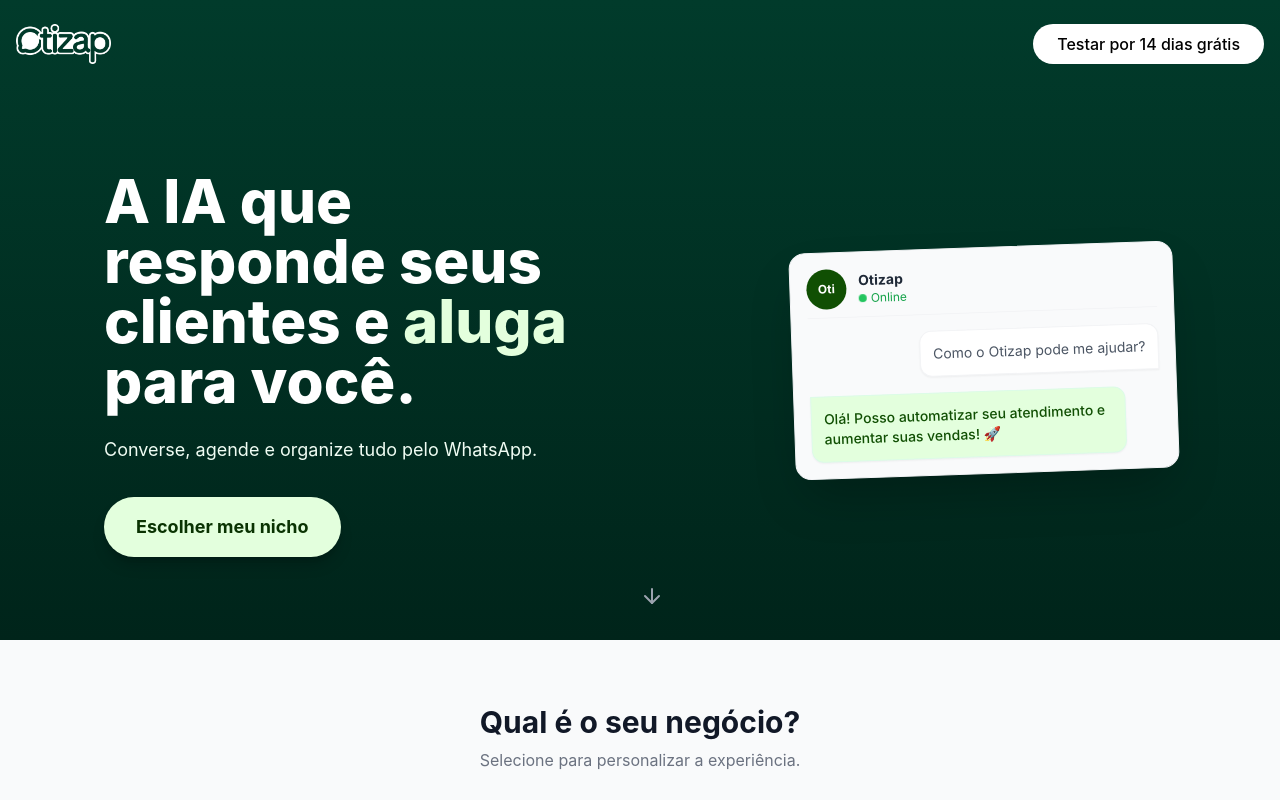
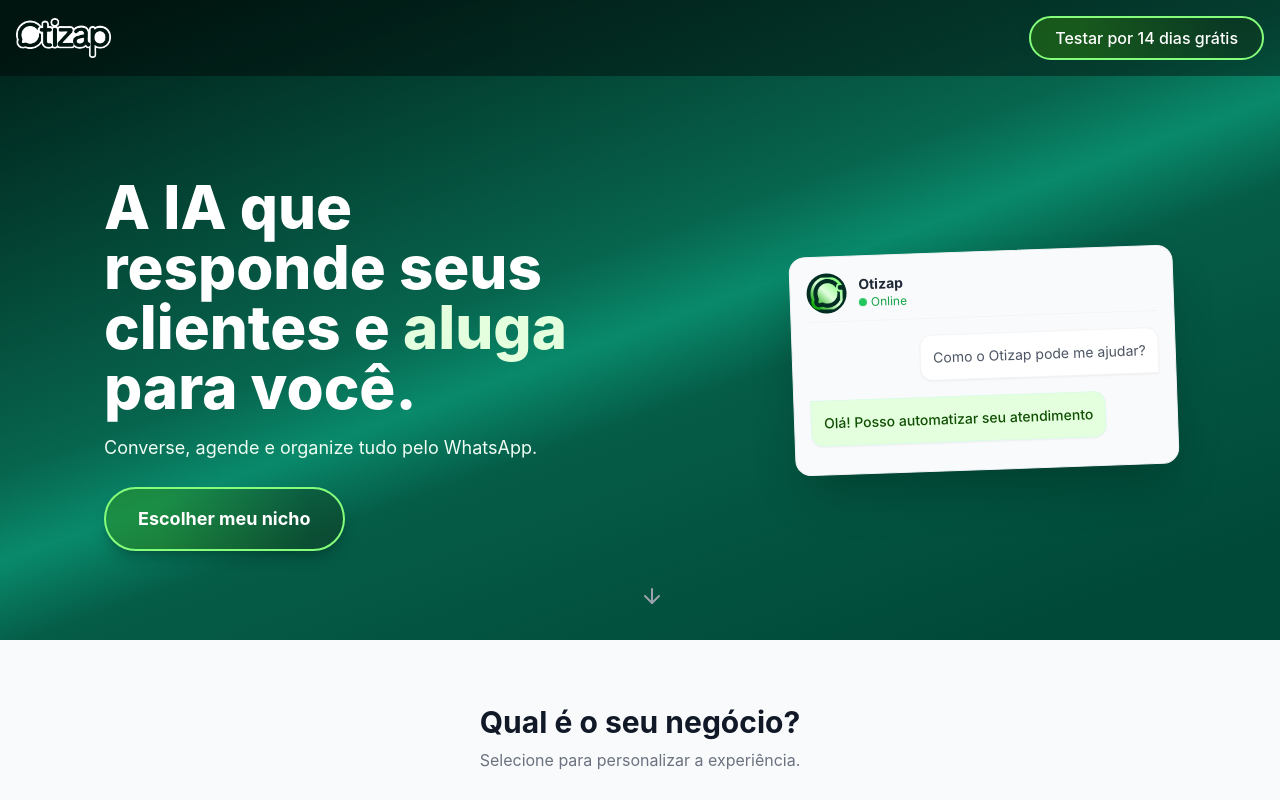
Before and after one commit to desousajhonny/otizap-webapp, a React (Vite) app: page / in a window 1280 px wide. Shown: the top 800 px of the page. Built offline with nearby package versions, Linux system fonts and the light colour scheme.

Commit message:
update header and hero section. Added gradient, icons, animação, sticky header, bottons.

```diff
--- a/src/components/Header.jsx
+++ b/src/components/Header.jsx
@@ -1,13 +1,42 @@
-import React from 'react';
+import React, { useState, useEffect } from 'react';
 import logo from '../assets/logo.png';
 
 const Header = () => {
+    const [isScrolled, setIsScrolled] = useState(false);
+
+    useEffect(() => {
+        const handleScroll = () => {
+            setIsScrolled(window.scrollY > 50);
+        };
+
+        window.addEventListener('scroll', handleScroll);
+        return () => window.removeEventListener('scroll', handleScroll);
+    }, []);
+
     return (
-        <header className="w-full absolute top-0 left-0 z-10 py-6">
-            <div className="max-w-7xl mx-auto px-4 flex justify-center md:justify-between items-center">
-                <img src={logo} alt="Otizap Logo" className="h-12 md:h-10" />
-                <button className="hidden md:block bg-white text-black px-6 py-2 rounded-full font-medium hover:bg-gray-100 transition-colors">
-                    Testar por 14 dias grátis
+        <header
+            className={`w-full fixed top-0 left-0 z-50 py-4 transition-all duration-300 ${isScrolled ? 'bg-black/80 backdrop-blur-md' : 'bg-black/40'}`}
+        >
+            <div className="max-w-7xl mx-auto px-4 flex justify-between items-center">
+                <img
+                    src={isScrolled ? '/logo_icon.png' : logo}
+                    alt="Otizap Logo"
+                    className={`transition-all duration-300 ${isScrolled ? 'h-10 w-10' : 'h-12 md:h-10'}`}
+                />
+                <button
+                    className="px-4 py-2 md:px-6 font-medium text-white transition-transform hover:scale-105 text-sm md:text-base"
+                    style={{
+                        borderRadius: '100px',
+                        border: '2px solid #84FE7B',
+                        background: 'linear-gradient(81deg, rgba(62, 152, 1, 0.35) 23.07%, rgba(21, 50, 16, 0.35) 84.49%)'
+                    }}
+                >
+                    <span className="md:hidden">
+                        {isScrolled ? 'Testar grátis no meu negócio' : 'Teste Grátis'}
+                    </span>
+                    <span className="hidden md:inline">
+                        {isScrolled ? 'Testar grátis no meu negócio' : 'Testar por 14 dias grátis'}
+                    </span>
                 </button>
             </div>
         </header>
--- a/src/components/Hero.jsx
+++ b/src/components/Hero.jsx
@@ -67,50 +67,96 @@
     );
 };
 
+const TypingIndicator = () => (
+    <div className="bg-[#E3FFDD] p-3 rounded-tr-xl rounded-bl-xl rounded-br-xl shadow-sm border border-green-100 inline-block">
+        <div className="flex space-x-1">
+            <motion.div
+                className="w-2 h-2 bg-green-600 rounded-full"
+                animate={{ y: [0, -5, 0] }}
+                transition={{ duration: 0.6, repeat: Infinity, ease: "easeInOut", delay: 0 }}
+            />
+            <motion.div
+                className="w-2 h-2 bg-green-600 rounded-full"
+                animate={{ y: [0, -5, 0] }}
+                transition={{ duration: 0.6, repeat: Infinity, ease: "easeInOut", delay: 0.2 }}
+            />
+            <motion.div
+                className="w-2 h-2 bg-green-600 rounded-full"
+                animate={{ y: [0, -5, 0] }}
+                transition={{ duration: 0.6, repeat: Infinity, ease: "easeInOut", delay: 0.4 }}
+            />
+        </div>
+    </div>
+);
+
 const Hero = ({ niche, onScrollToNiche }) => {
     const actionWords = ["vende", "aluga", "agenda", "atende"];
+    const [chatStep, setChatStep] = React.useState(0); // 0: empty, 1: user msg, 2: typing, 3: bot msg
+
+    React.useEffect(() => {
+        const t1 = setTimeout(() => setChatStep(1), 800);   // User message appears
+        const t2 = setTimeout(() => setChatStep(2), 2000);  // Typing starts
+        const t3 = setTimeout(() => setChatStep(3), 4000);  // Bot message appears
+
+        return () => {
+            clearTimeout(t1);
+            clearTimeout(t2);
+            clearTimeout(t3);
+        };
+    }, []);
 
     return (
-        <section className="relative flex flex-col md:flex-row items-center justify-between px-6 py-12 pt-40 md:pt-32 min-h-[85vh] md:min-h-[80vh] bg-gradient-to-b from-[#013B2B] to-[#00241a] overflow-hidden">
+        <section
+            className="relative flex flex-col md:flex-row items-center justify-between px-6 py-12 pt-32 md:pt-32 min-h-[85vh] md:min-h-[80vh] overflow-hidden"
+            style={{
+                background: 'linear-gradient(160deg, #00231B 4.76%, #07654E 42.8%, #098A6B 50.83%, #055C47 58.86%, #004837 92.67%)'
+            }}
+        >
 
-            {/* Left Column: Text & CTA */}
+            {/* Left Column: Text & CTA (Desktop) */}
             <motion.div
                 initial={{ opacity: 0, x: -50 }}
                 animate={{ opacity: 1, x: 0 }}
                 transition={{ duration: 0.5 }}
-                className="w-full md:w-1/2 max-w-2xl z-10 text-center md:text-left mb-12 md:mb-0 md:pl-10 lg:pl-20"
+                className="w-full md:w-1/2 max-w-2xl z-10 text-center md:text-left mb-6 md:mb-0 md:pl-10 lg:pl-20"
             >
                 <div className="mb-2"></div>
 
-                <h1 className="text-4xl md:text-5xl lg:text-6xl font-extrabold text-white leading-tight mb-6">
+                <h1 className="text-4xl md:text-5xl lg:text-6xl font-extrabold text-white leading-tight mb-4">
                     A IA que responde seus clientes e <TypewriterCycle words={actionWords} /> para você.
                 </h1>
 
-                <p className="text-lg text-green-50 mb-8 max-w-lg mx-auto md:mx-0 leading-relaxed">
+                <p className="text-lg text-green-50 mb-6 max-w-lg mx-auto md:mx-0 leading-relaxed">
                     {niche.subhead}
                 </p>
 
+                {/* Desktop Button */}
                 <motion.button
                     whileHover={{ scale: 1.05 }}
                     whileTap={{ scale: 0.95 }}
                     onClick={onScrollToNiche}
-                    className="bg-[#E3FFDD] hover:bg-white text-primary-dark font-bold py-4 px-8 rounded-full text-lg shadow-lg shadow-black/20 transition-all w-full md:w-auto"
+                    className="hidden md:block font-bold py-4 px-8 text-lg shadow-lg shadow-black/20 transition-all w-full md:w-auto text-white"
+                    style={{
+                        borderRadius: '100px',
+                        border: '2px solid #84FE7B',
+                        background: 'linear-gradient(81deg, rgba(62, 152, 1, 0.35) 23.07%, rgba(21, 50, 16, 0.35) 84.49%)'
+                    }}
                 >
                     Escolher meu nicho
                 </motion.button>
             </motion.div>
 
-            {/* Right Column: Chat Simulation */}
+            {/* Right Column: Chat Simulation & Mobile CTA */}
             <motion.div
                 initial={{ opacity: 0, x: 50 }}
                 animate={{ opacity: 1, x: 0 }}
                 transition={{ delay: 0.3, duration: 0.5 }}
-                className="w-full md:w-1/2 flex justify-center md:justify-end md:pr-10 lg:pr-20 relative z-10"
+                className="w-full md:w-1/2 flex flex-col items-center md:items-end md:pr-10 lg:pr-20 relative z-10"
             >
-                <div className="w-full max-w-xs md:max-w-sm bg-gray-50 rounded-2xl border border-gray-100 shadow-2xl p-4 transform md:rotate-[-2deg] hover:rotate-0 transition-transform duration-500">
+                <div className="w-full max-w-xs md:max-w-sm bg-gray-50 rounded-2xl border border-gray-100 shadow-2xl p-4 transform md:rotate-[-2deg] hover:rotate-0 transition-transform duration-500 mb-8 md:mb-0">
                     <div className="flex items-center space-x-3 mb-4 border-b border-gray-100 pb-2">
-                        <div className="w-10 h-10 bg-[#104F03] rounded-full flex items-center justify-center text-white text-xs font-bold">
-                            Oti
+                        <div className="w-10 h-10 rounded-full flex items-center justify-center overflow-hidden bg-[#012D23] p-1">
+                            <img src="/logo_icon.png" alt="Otizap Icon" className="w-full h-full object-cover" />
                         </div>
                         <div className="text-left">
                             <p className="text-sm font-bold text-gray-800">Otizap</p>
@@ -120,22 +166,60 @@
                             </p>
                         </div>
                     </div>
-                    <div className="space-y-4 text-left text-sm">
+                    <div className="space-y-4 text-left text-sm min-h-[120px]">
                         {/* User Message */}
-                        <div className="flex justify-end">
+                        {chatStep >= 1 && (
+                            <motion.div
+                                initial={{ opacity: 0, y: 10 }}
+                                animate={{ opacity: 1, y: 0 }}
+                                className="flex justify-end"
+                            >
                                 <div className="bg-white p-3 rounded-tl-xl rounded-tr-xl rounded-bl-xl shadow-sm border border-gray-100 inline-block max-w-[90%]">
                                     <p className="text-gray-600">Como o Otizap pode me ajudar?</p>
                                 </div>
-                        </div>
+                            </motion.div>
+                        )}
 
-                        {/* Bot Message with Typing Effect */}
-                        <div className="flex justify-start">
+                        {/* Typing Indicator */}
+                        {chatStep === 2 && (
+                            <motion.div
+                                initial={{ opacity: 0, y: 10 }}
+                                animate={{ opacity: 1, y: 0 }}
+                                className="flex justify-start"
+                            >
+                                <TypingIndicator />
+                            </motion.div>
+                        )}
+
+                        {/* Bot Message */}
+                        {chatStep >= 3 && (
+                            <motion.div
+                                initial={{ opacity: 0, y: 10 }}
+                                animate={{ opacity: 1, y: 0 }}
+                                className="flex justify-start"
+                            >
                                 <div className="bg-[#E3FFDD] p-3 rounded-tr-xl rounded-bl-xl rounded-br-xl shadow-sm border border-green-100 inline-block max-w-[90%]">
                                     <TypingText text="Olá! Posso automatizar seu atendimento e aumentar suas vendas! 🚀" />
                                 </div>
+                            </motion.div>
+                        )}
                     </div>
                 </div>
-                </div>
+
+                {/* Mobile Button (Below Chat) */}
+                <motion.button
+                    whileHover={{ scale: 1.05 }}
+                    whileTap={{ scale: 0.95 }}
+                    onClick={onScrollToNiche}
+                    className="md:hidden font-bold py-4 px-8 text-lg shadow-lg shadow-black/20 transition-all w-full text-white"
+                    style={{
+                        borderRadius: '100px',
+                        border: '2px solid #84FE7B',
+                        background: 'linear-gradient(81deg, rgba(62, 152, 1, 0.35) 23.07%, rgba(21, 50, 16, 0.35) 84.49%)'
+                    }}
+                >
+                    Escolher meu nicho
+                </motion.button>
             </motion.div>
 
             <motion.div
```
Also changed, not shown: public/logo_icon.png (added). Lines whose indentation alone changed are shown as unchanged.
